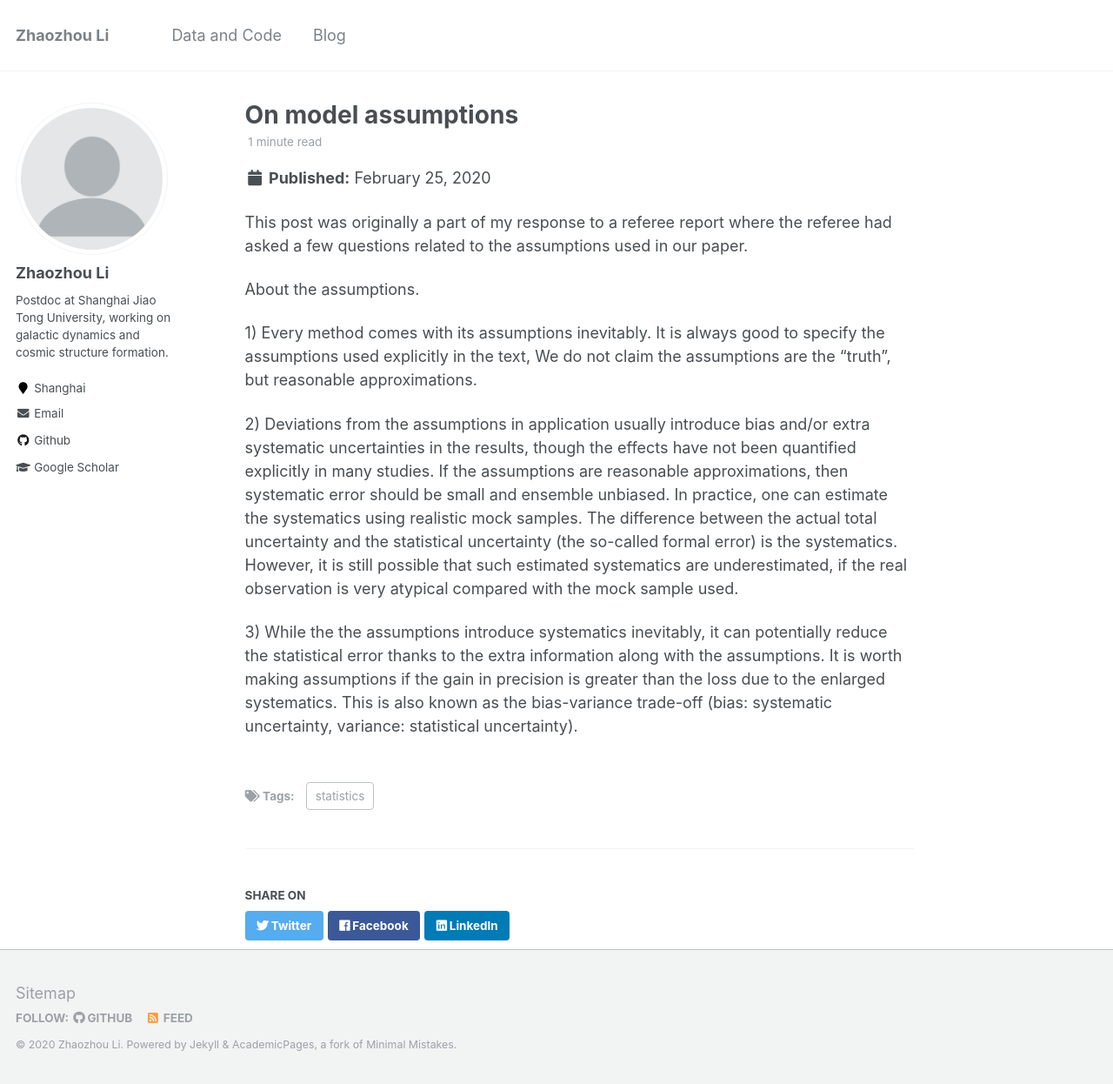
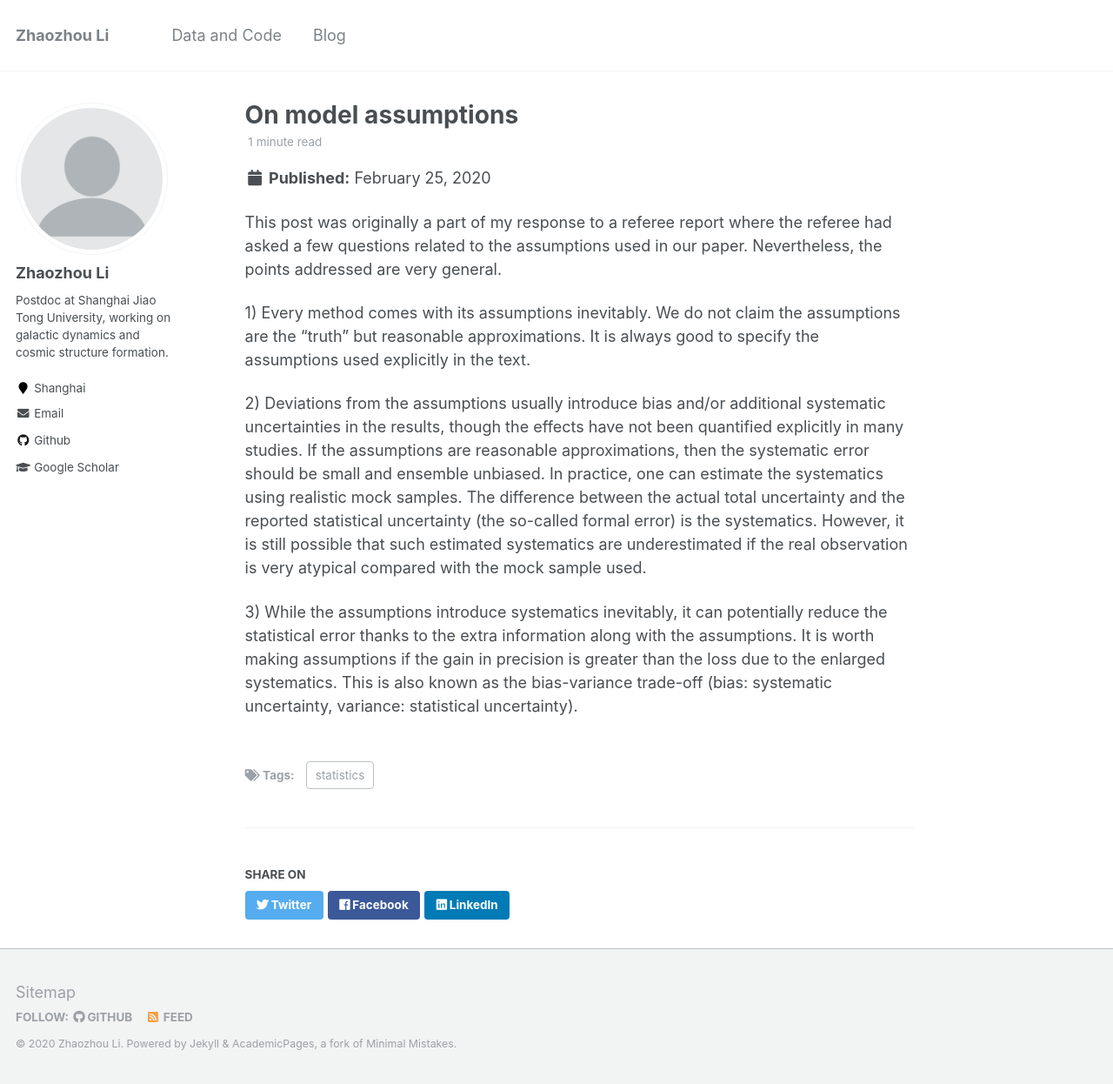
Before and after one commit to syrte/syrte.github.io-jekyll, a Jekyll site: the page built from _posts/2020-02-25-on-model-assumptions.md, in a window 1280 px wide and 1246 px high. Shown: the whole window at 87% size. Built offline with Jekyll 4.4.1, drawn with Linux system fonts in a browser that asks for light colours.

Commit message:
Update 2020-02-25-on-model-assumptions.md

```diff
--- a/_posts/2020-02-25-on-model-assumptions.md
+++ b/_posts/2020-02-25-on-model-assumptions.md
@@ -6,27 +6,10 @@ tags:
   - statistics
 ---
 
-This post was originally a part of my response to a referee report
-where the referee had asked a few questions related to the assumptions used in our paper.
+This post was originally a part of my response to a referee report where the referee had asked a few questions related to the assumptions used in our paper. Nevertheless, the points addressed are very general.
 
-About the assumptions.
+1) Every method comes with its assumptions inevitably. We do not claim the assumptions are the “truth” but reasonable approximations. It is always good to specify the assumptions used explicitly in the text.
 
-1) Every method comes with its assumptions inevitably.
-It is always good to specify the assumptions used explicitly in the text,
-We do not claim the assumptions are the "truth", but reasonable approximations.
+2) Deviations from the assumptions usually introduce bias and/or additional systematic uncertainties in the results, though the effects have not been quantified explicitly in many studies. If the assumptions are reasonable approximations, then the systematic error should be small and ensemble unbiased. In practice, one can estimate the systematics using realistic mock samples. The difference between the actual total uncertainty and the reported statistical uncertainty (the so-called formal error) is the systematics. However, it is still possible that such estimated systematics are underestimated if the real observation is very atypical compared with the mock sample used.
 
-2) Deviations from the assumptions in application usually
-introduce bias and/or extra systematic uncertainties in the results,
-though the effects have not been quantified explicitly in many studies.
-If the assumptions are reasonable approximations, then systematic error should be small and ensemble unbiased.
-In practice, one can estimate the systematics using realistic mock samples.
-The difference between the actual total uncertainty and the statistical uncertainty (the so-called formal error)
-is the systematics.
-However, it is still possible that such estimated systematics are underestimated,
-if the real observation is very atypical compared with the mock sample used.
-
-3) While the the assumptions introduce systematics inevitably,
-it can potentially reduce the statistical error thanks to the extra information along with the assumptions.
-It is worth making assumptions if the gain in precision is greater than
-the loss due to the enlarged systematics.
-This is also known as the bias-variance trade-off (bias: systematic uncertainty, variance: statistical uncertainty).
+3) While the assumptions introduce systematics inevitably, it can potentially reduce the statistical error thanks to the extra information along with the assumptions. It is worth making assumptions if the gain in precision is greater than the loss due to the enlarged systematics. This is also known as the bias-variance trade-off (bias: systematic uncertainty, variance: statistical uncertainty).
```
